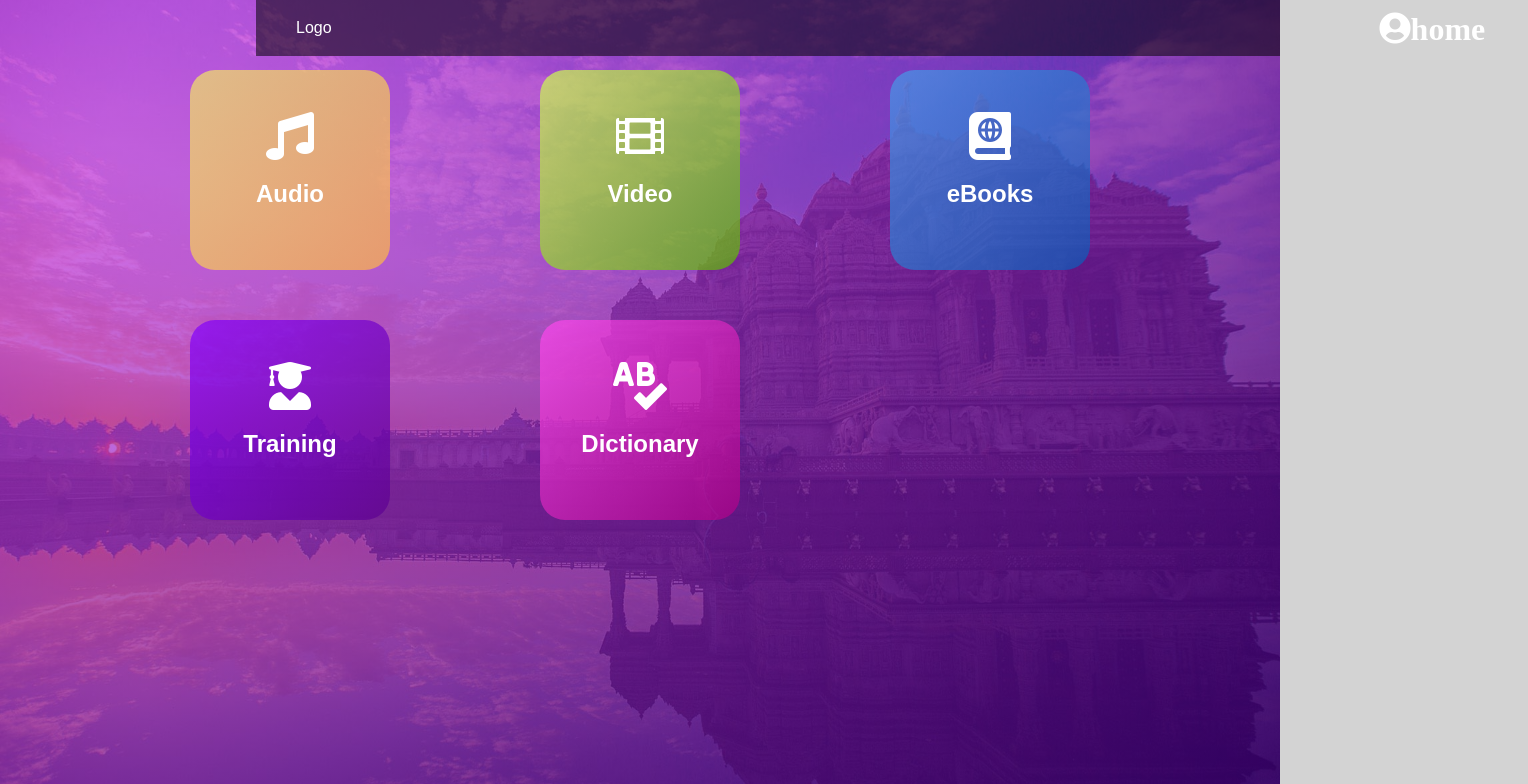
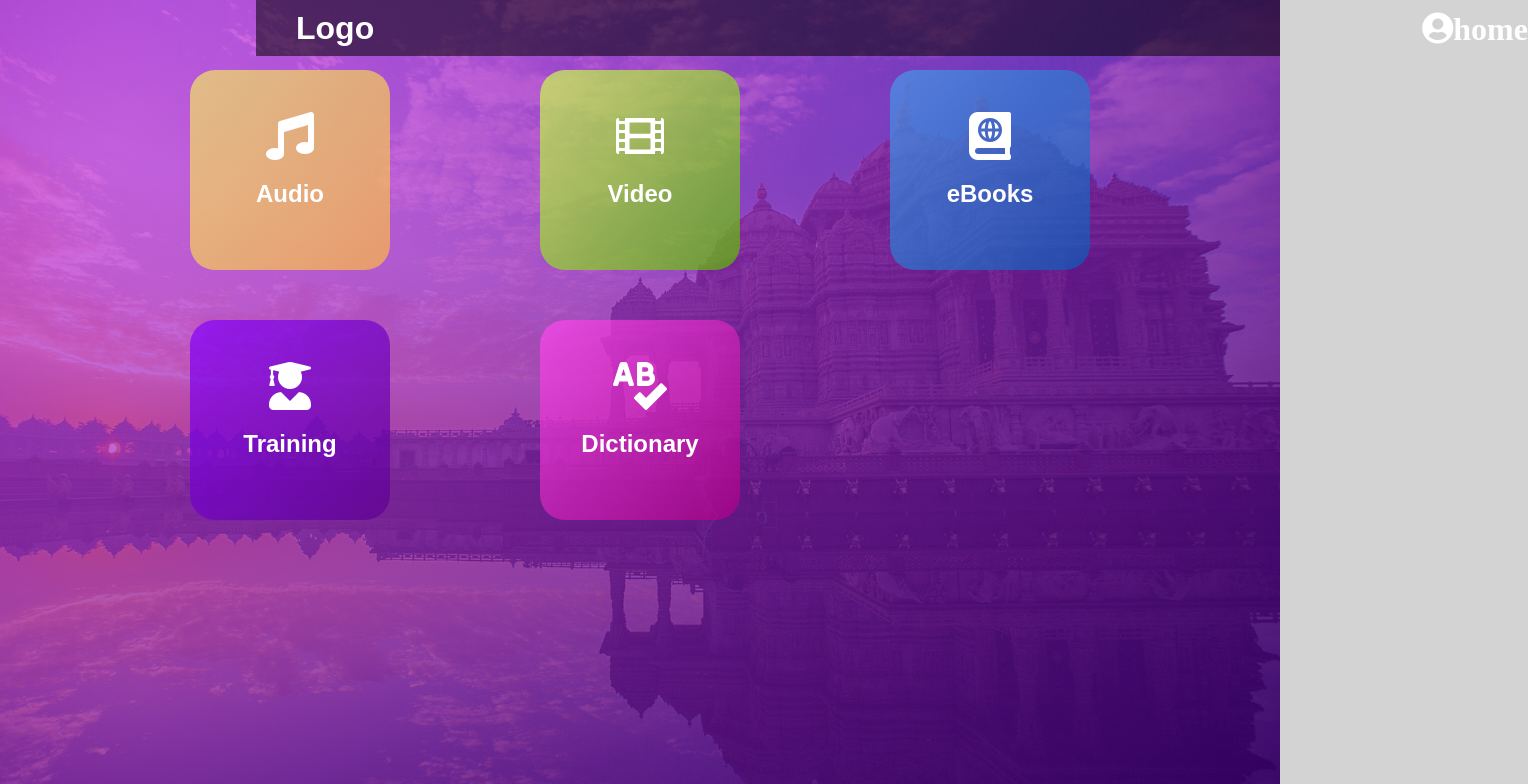
Before and after one commit to Drackus001/front_end_e-Learning_proj, a React (Create React App) app: page /home in a window 1280 px wide. Shown: the top 784 px of the page, 1528 px wide, since content can reach past the window. Built offline with nearby package versions, Linux system fonts and the light colour scheme.

Commit message:
spacing edited

```diff
--- a/src/App.css
+++ /dev/null
@@ -1,6 +0,0 @@
-body {
-  margin: 0%;
-  padding: 0%;
-  height: 100vh;
-  font-family: sans-serif;
-}
--- a/src/components/Home.js
+++ b/src/components/Home.js
@@ -8,14 +8,14 @@ class Home extends Component {
     render() {
         return (
 
-            <div>
+            <div >
                 <img src={temple} alt="" />
                 <div className={styles.overlay}>
                     <header>
                         <Link to="/" className={styles.logo_title}>
                             {/* <a href="index.html" className="logo-title"> */}
-                            Logo
-                        {/* </a> */}
+                            <h1>Logo</h1>
+                            {/* </a> */}
                         </Link>
                         <Link to='/home' className={styles.user}>
                             <i className="fas fa-user-circle fa-2x">home</i>
```
